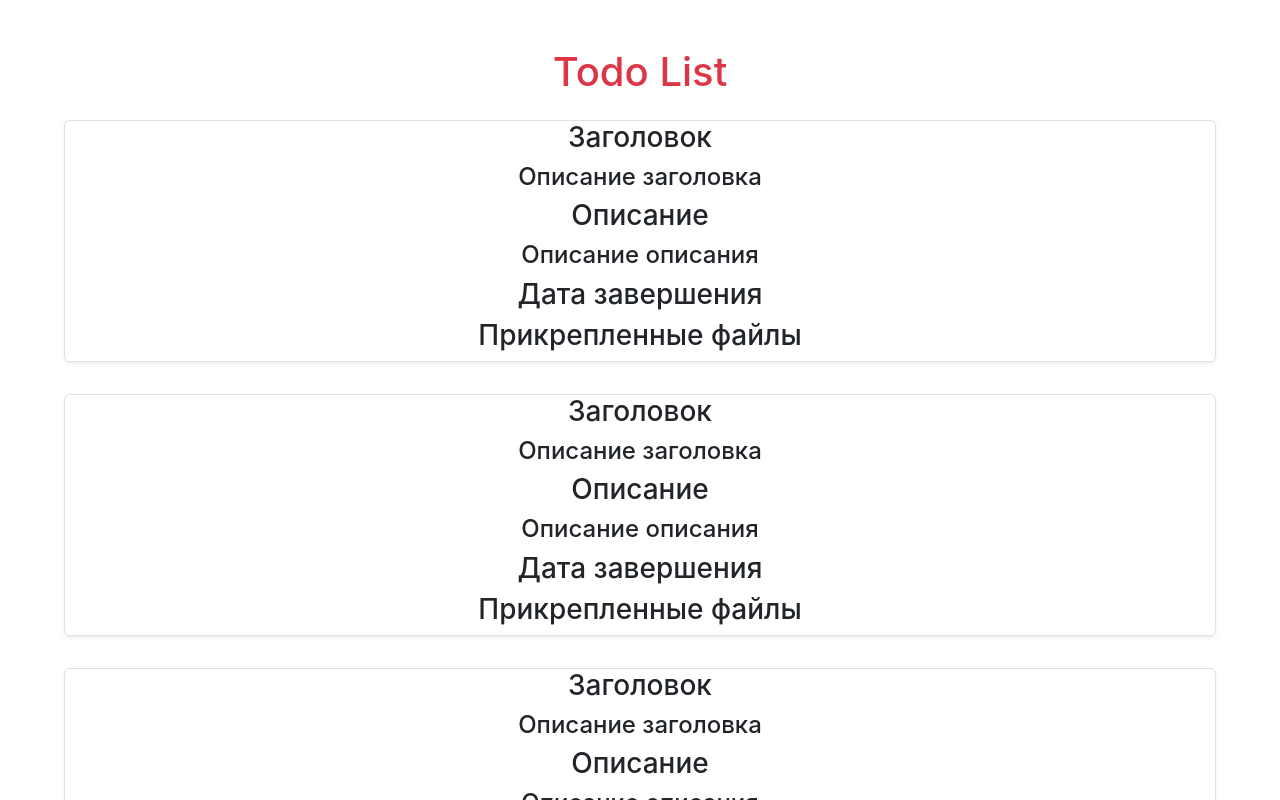
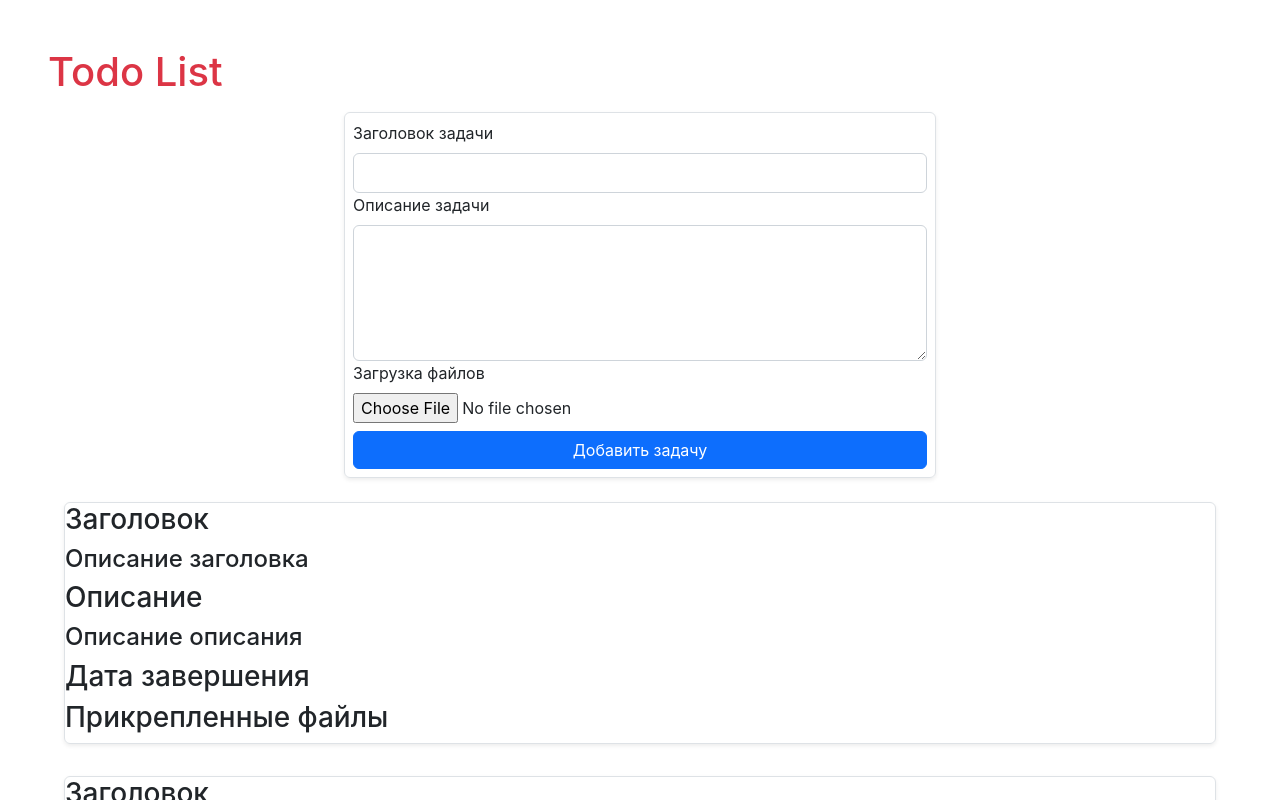
Before and after one commit to antonkrupin/todo-list, a React (Create React App) app: page / in a window 1280 px wide. Shown: the top 800 px of the page. Built offline with nearby package versions, Linux system fonts and the light colour scheme.

Commit message:
import AddTodo from './comonents/AddTodo';

```diff
--- a/src/App.js
+++ b/src/App.js
@@ -1,10 +1,12 @@
 import './App.css';
 import TodoList from './comonents/TodoList';
+import AddTodo from './comonents/AddTodo';
 
 const App = () => {
   return (
-    <div className="todolist d-flex flex-column text-center m-5">
+    <div className="todolist d-flex flex-column m-5">
       <h1 className="text-danger">Todo List</h1>
+      <AddTodo />
       <TodoList />
     </div>
   )
```
